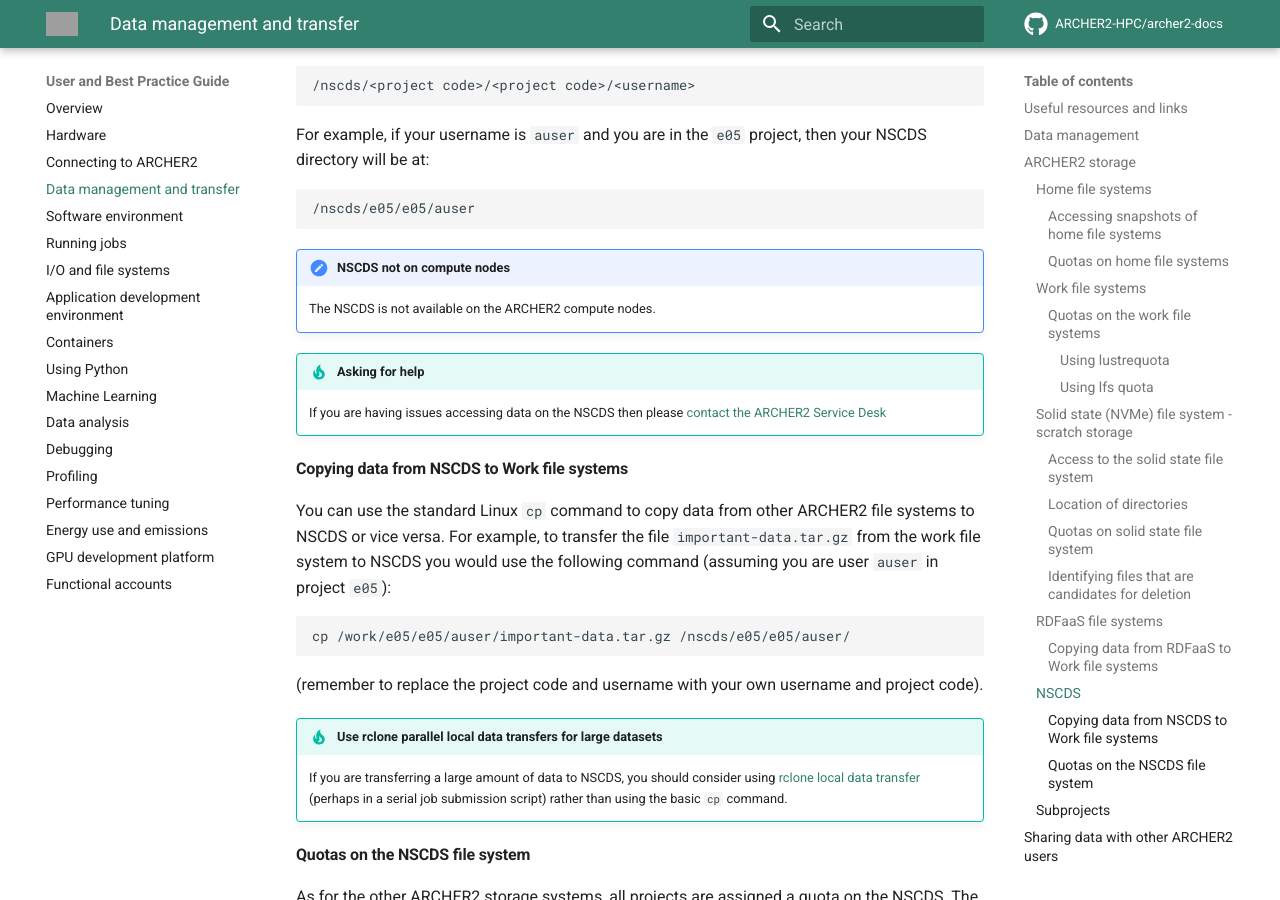
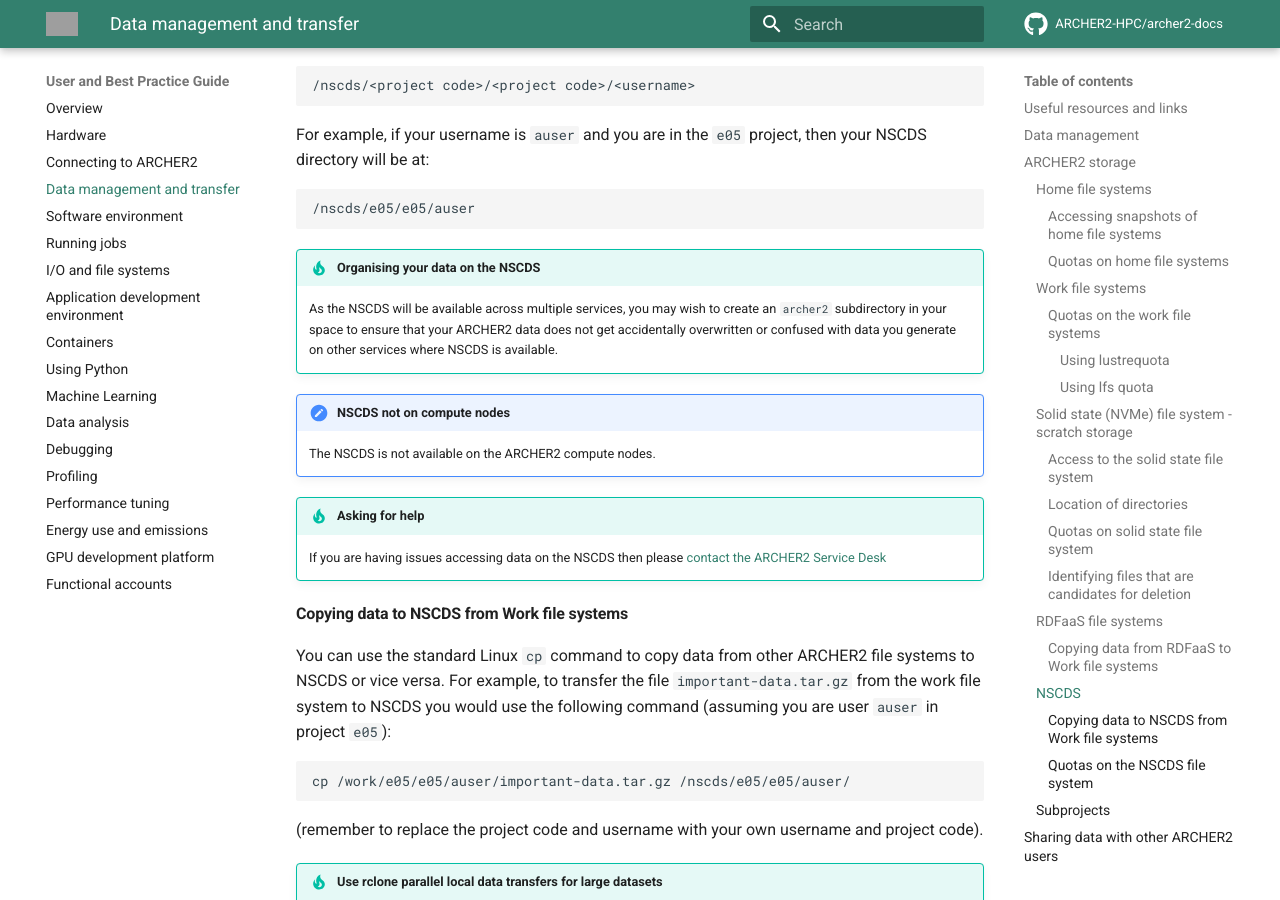
Before and after one commit to ARCHER2-HPC/archer2-docs, an MkDocs documentation site: the page built from docs/user-guide/data.md, in a window 1280 px wide and 900 px high, scrolled down 9785 px. Built offline with MkDocs 1.6.1 and Material for MkDocs 9.7.7, drawn with Linux system fonts in a browser that asks for light colours; comment, search, counter and statistics services are not loaded; grey boxes are pictures that could not be loaded.

Commit message:
Adds notes on data organisation

````diff
--- a/docs/user-guide/data.md
+++ b/docs/user-guide/data.md
@@ -438,6 +438,11 @@
 /nscds/e05/e05/auser
 ```
 
+!!! tip "Organising your data on the NSCDS"
+    As the NSCDS will be available across multiple services, you may wish to create an `archer2`
+    subdirectory in your space to ensure that your ARCHER2 data does not get accidentally overwritten
+    or confused with data you generate on other services where NSCDS is available.
+
 !!! important "NSCDS not on compute nodes"
     The NSCDS is not available on the ARCHER2 compute nodes.
 
@@ -445,7 +450,7 @@
     If you are having issues accessing data on the NSCDS then
     please [contact the ARCHER2 Service Desk](https://www.archer2.ac.uk/support-access/servicedesk.html)
 
-#### Copying data from NSCDS to Work file systems
+#### Copying data to NSCDS from Work file systems
 
 You can use the standard Linux `cp` command to copy data from other ARCHER2 file
 systems to NSCDS or vice versa. For example, to
````
Also changed, not shown: docs/end-of-service-2026/data.md (+22 -12 lines).
